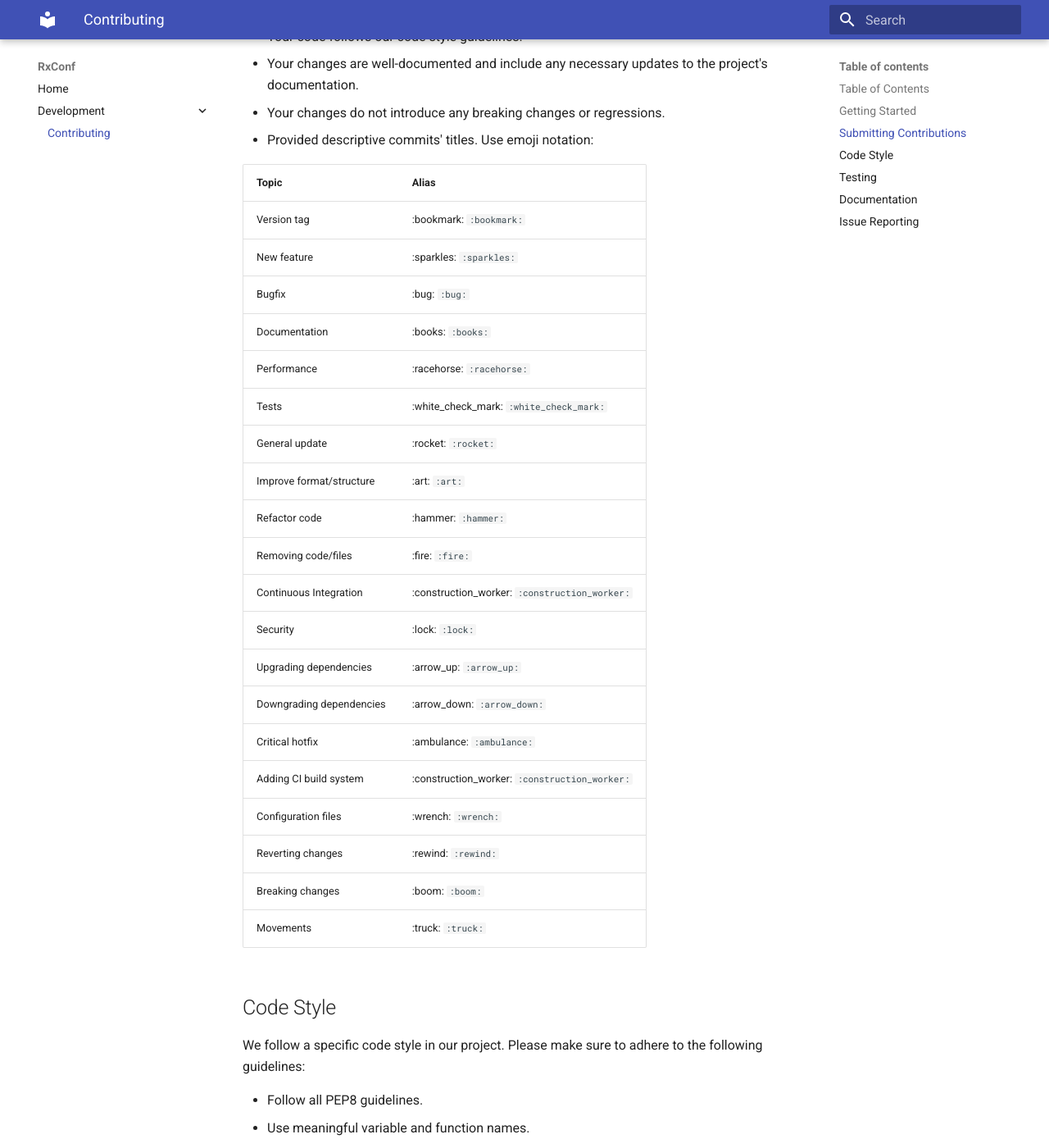
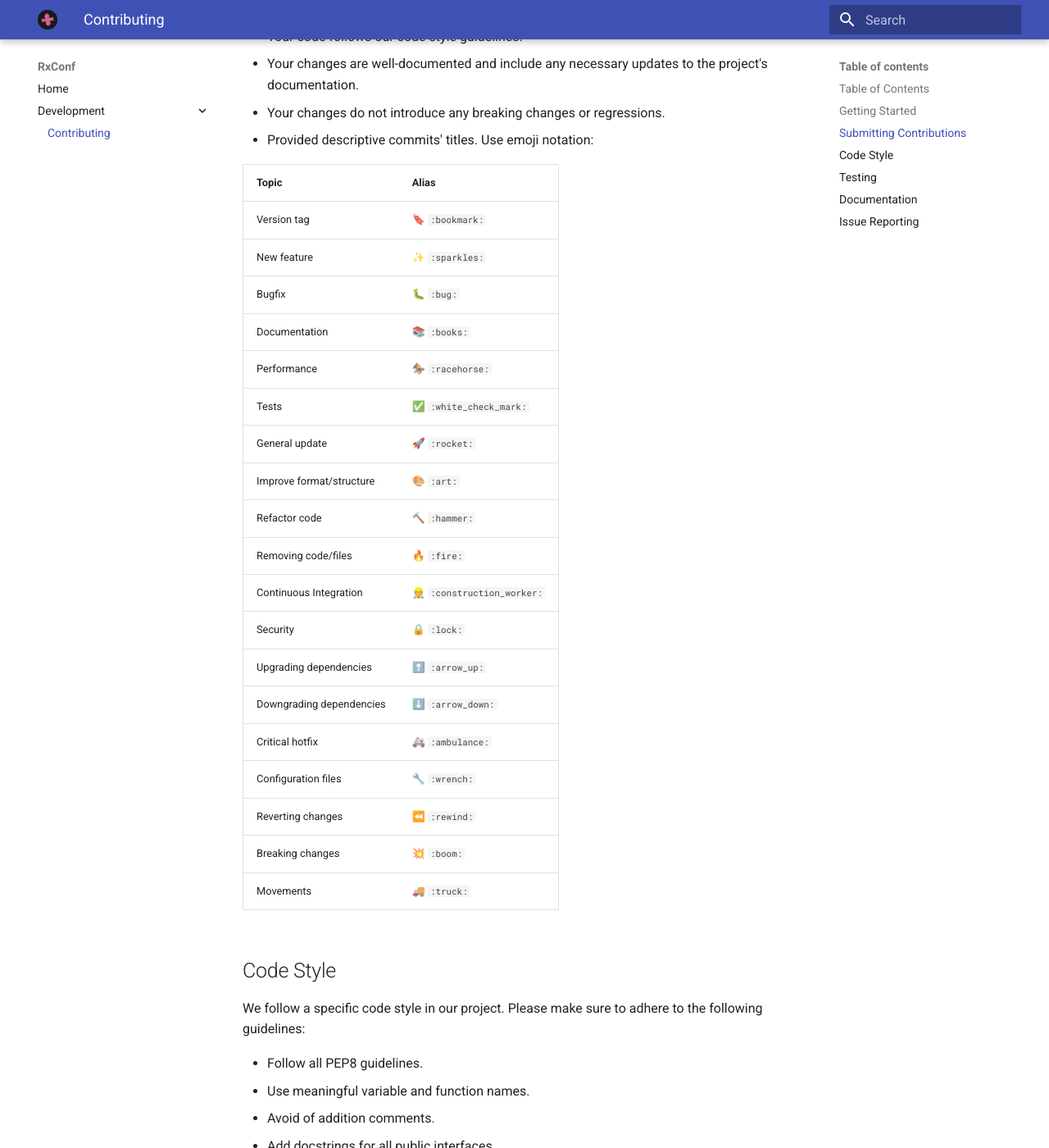
Before and after one commit to realkarych/rxconf, an MkDocs documentation site: the page built from docs/development/CONTRIBUTING.md, in a window 1280 px wide and 1400 px high, scrolled down 1059 px. Shown: the whole window at 82% size. Built offline with MkDocs 1.6.1 and Material for MkDocs 9.7.7, drawn with Linux system fonts in a browser that asks for light colours.

```diff
--- a/docs/development/CONTRIBUTING.md
+++ b/docs/development/CONTRIBUTING.md
@@ -38,26 +38,25 @@
 
 | Topic                      | Alias                                         |
 |----------------------------|-----------------------------------------------|
-| Version tag                | :bookmark: `:bookmark:`                       |
-| New feature                | :sparkles: `:sparkles:`                       |
-| Bugfix                     | :bug: `:bug:`                                 |
-| Documentation              | :books: `:books:`                             |
-| Performance                | :racehorse: `:racehorse:`                     |
-| Tests                      | :white_check_mark: `:white_check_mark:`       |
-| General update             | :rocket: `:rocket:`                           |
-| Improve format/structure   | :art: `:art:`                                 |
-| Refactor code              | :hammer: `:hammer:`                           |
-| Removing code/files        | :fire: `:fire:`                               |
-| Continuous Integration     | :construction_worker: `:construction_worker:` |
-| Security                   | :lock: `:lock:`                               |
-| Upgrading dependencies     | :arrow_up: `:arrow_up:`                       |
-| Downgrading dependencies   | :arrow_down: `:arrow_down:`                   |
-| Critical hotfix            | :ambulance: `:ambulance:`                     |
-| Adding CI build system     | :construction_worker: `:construction_worker:` |
-| Configuration files        | :wrench: `:wrench:`                           |
-| Reverting changes          | :rewind: `:rewind:`                           |
-| Breaking changes           | :boom: `:boom:`                               |
-| Movements                  | :truck: `:truck:`                             |
+| Version tag                | 🔖 `:bookmark:`                               |
+| New feature                | ✨ `:sparkles:`                               |
+| Bugfix                     | 🐛 `:bug:`                                    |
+| Documentation              | 📚 `:books:`                                  |
+| Performance                | 🏇 `:racehorse:`                              |
+| Tests                      | ✅ `:white_check_mark:`                       |
+| General update             | 🚀 `:rocket:`                                 |
+| Improve format/structure   | 🎨 `:art:`                                    |
+| Refactor code              | 🔨 `:hammer:`                                 |
+| Removing code/files        | 🔥 `:fire:`                                   |
+| Continuous Integration     | 👷 `:construction_worker:`                    |
+| Security                   | 🔒 `:lock:`                                   |
+| Upgrading dependencies     | ⬆️ `:arrow_up:`                               |
+| Downgrading dependencies   | ⬇️ `:arrow_down:`                             |
+| Critical hotfix            | 🚑 `:ambulance:`                              |
+| Configuration files        | 🔧 `:wrench:`                                 |
+| Reverting changes          | ⏪ `:rewind:`                                 |
+| Breaking changes           | 💥 `:boom:`                                   |
+| Movements                  | 🚚 `:truck:`                                  |
 
 ## Code Style
 
--- a/mkdocs.yml
+++ b/mkdocs.yml
@@ -1,6 +1,8 @@
 site_name: RxConf
 theme:
   name: material
+  logo: assets/logo.png
+  favicon: assets/favicon.ico
 
 nav:
   - Home: index.md
```
Also changed, not shown: README.md (+14 -1 lines), docs/assets/big_logo.png (added), docs/assets/favicon.ico (added), docs/assets/logo.png (added).
